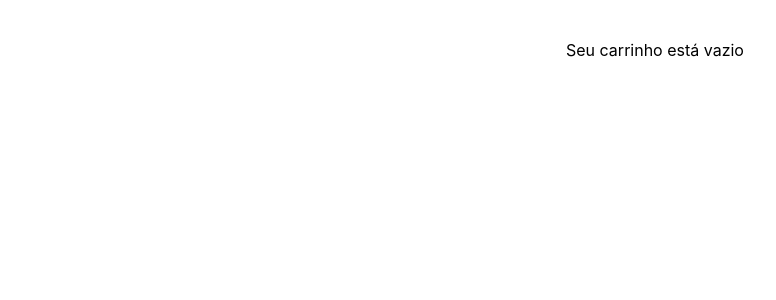
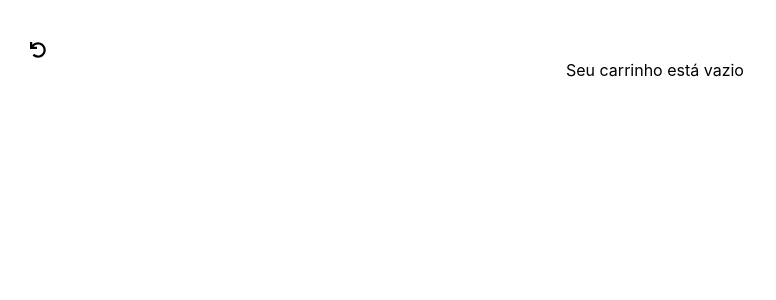
Before and after one commit to tryber/sd-03-block15-project-frontend-online-store-11, a React (Create React App) app: page /shoppingcart in a window 1280 px wide. Shown: the top 300 px of the page, without its empty margins (0-776 px from the left). Built offline with nearby package versions, Linux system fonts and the light colour scheme.

Commit message:
requisito 10

```diff
--- a/src/pages/ShoppingCartPage/ShoppingCartPage.js
+++ b/src/pages/ShoppingCartPage/ShoppingCartPage.js
@@ -120,7 +120,7 @@ class ShoppingCart extends React.Component {
     }
     return (
       <div>
-        {/* {this.returnButton()} */}
+        <ReturnButton />
         <div className="empty_content" data-testid="shopping-cart-empty-message">
           Seu carrinho está vazio
         </div>
```
